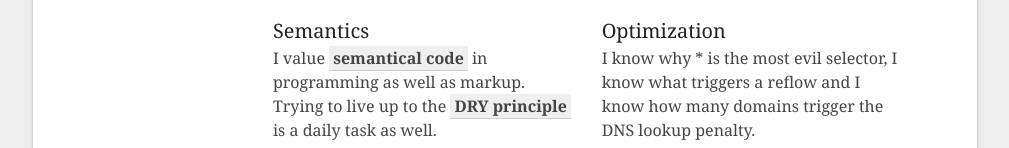
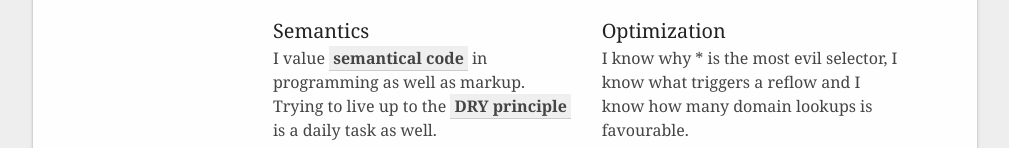
Before and after one commit to oxyc/oxyc.github.com, a plain HTML site: page index.html in a window 1280 px wide. Shown: the part 652-800 px from the top of the page, without its empty margins (135-1144 px from the left). Drawn offline with Linux system fonts and the light colour scheme.

Commit message:
Sentence fix

```diff
--- a/index.html
+++ b/index.html
@@ -59,7 +59,7 @@
         </li>
         <li>
           <h2>Optimization</h2>
-          <p>I know why * is the most evil selector, I know what triggers a reflow and I know how many domains trigger the DNS lookup penalty.</p>
+          <p>I know why * is the most evil selector, I know what triggers a reflow and I know how many domain lookups is favourable.</p>
         </li>
       </ul>
     </section>
```
